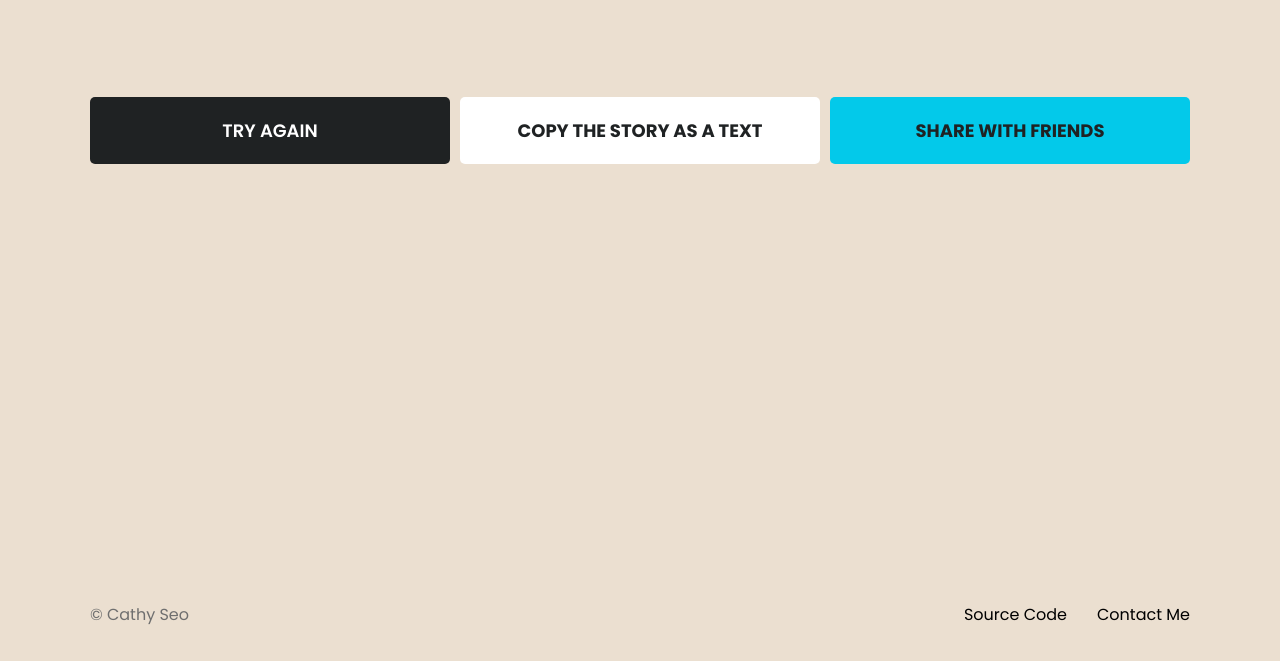
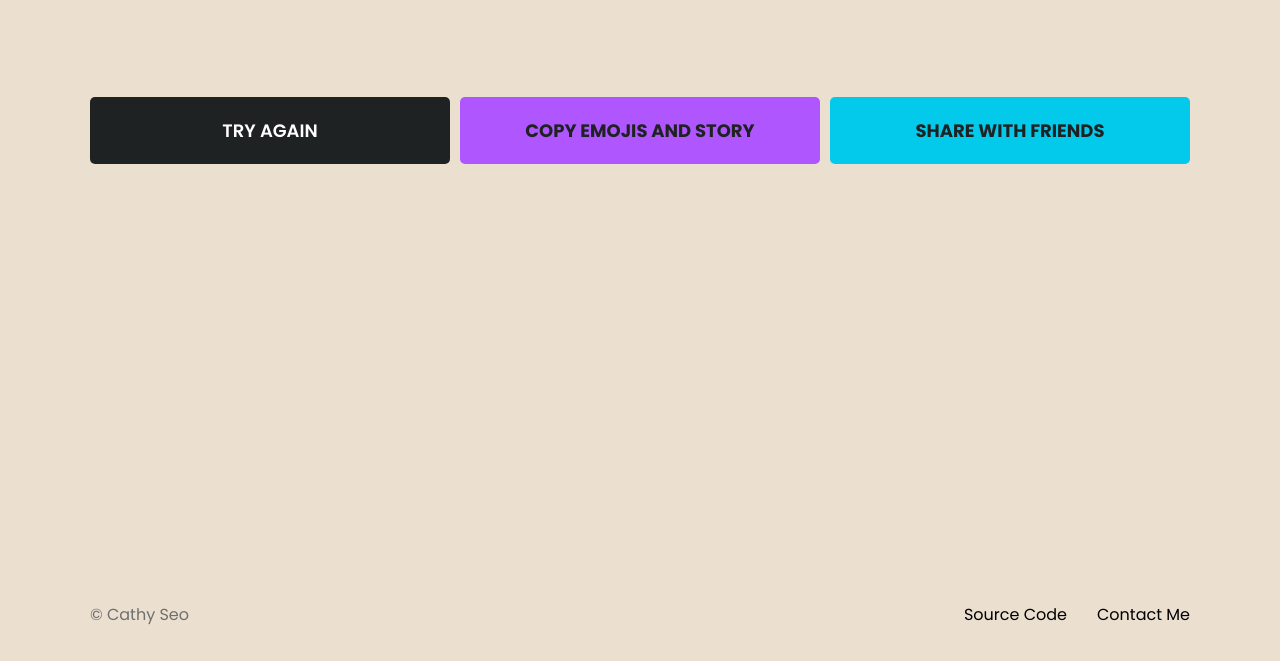
Before and after one commit to cathyseo/StoryMoji, a website: page public/story.html in a window 1280 px wide. Shown: the part 83-744 px from the top of the page. Drawn offline with Linux system fonts and the light colour scheme.

Commit message:
Small CSS update on Copy button

```diff
--- a/public/css/style.css
+++ b/public/css/style.css
@@ -616,14 +616,13 @@ h2{
     align-items: center;
     justify-content: center;
 }
-#saveBtn {
-    background-color: #B056FF;
-}
+
 
 /*Copy the story as a text*/
 /* Existing styles for the button container, assuming similar structure */
 #copyBtn {
     position: relative;
+    background-color: #B056FF;
 }
 
 /* Default styles for #storyCopied, similar to #linkCopied */
--- a/public/story.html
+++ b/public/story.html
@@ -41,7 +41,7 @@
         <!-- Update the button to link back to index.html -->
         <div id="outputButtonContainer">
             <button id="tryAgainBtn" class="primaryButton" onclick="location.href='index.html'">Try Again</button>
-            <button id="copyBtn" class="secondaryButton">Copy the story as a text</button>
+            <button id="copyBtn" class="secondaryButton">Copy emojis and story</button>
             <span id="storyCopied">Story copied</span> <!-- Similar to linkCopied -->
             <button id="shareBtn" class="secondaryButton">Share with friends</button>
         </div>
```
